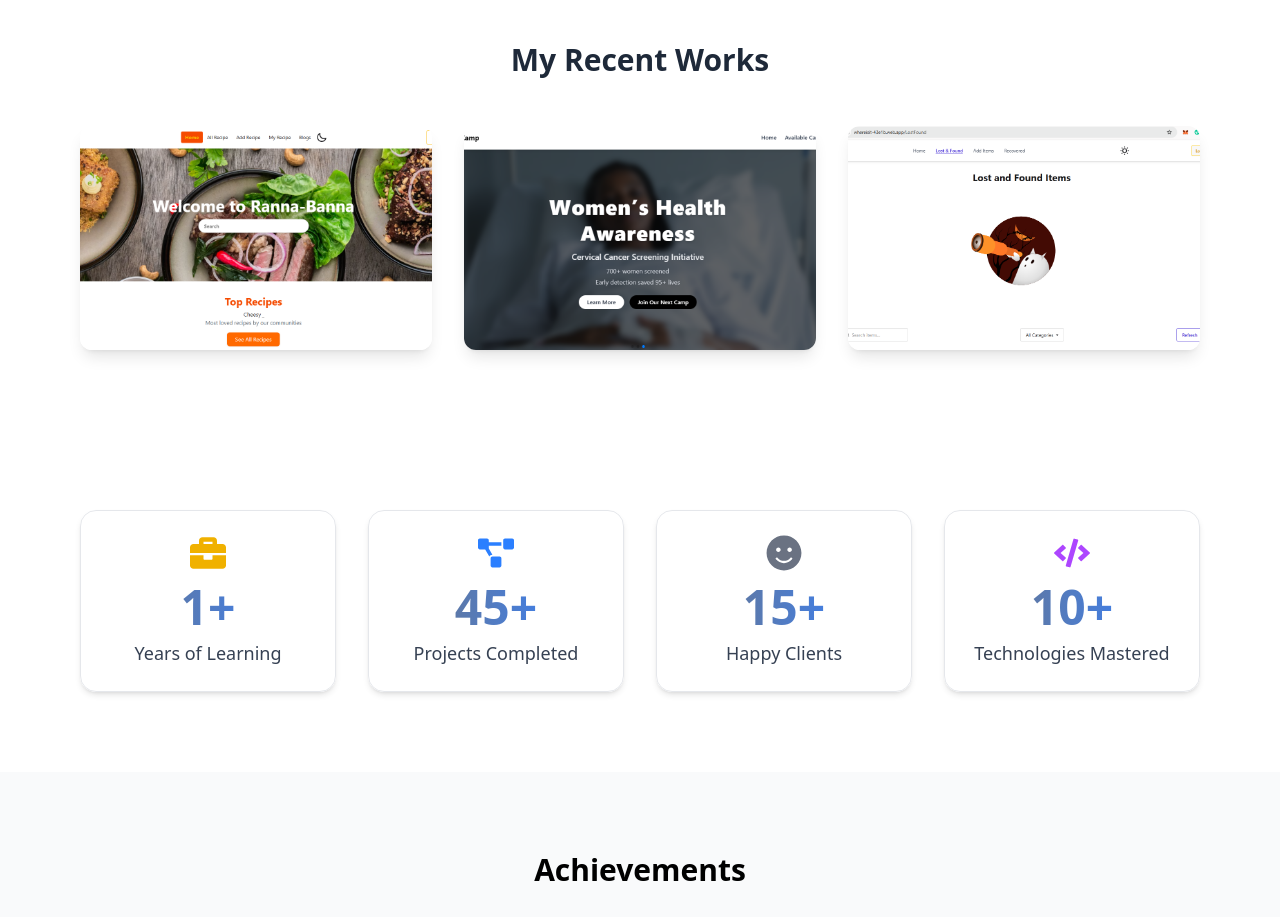
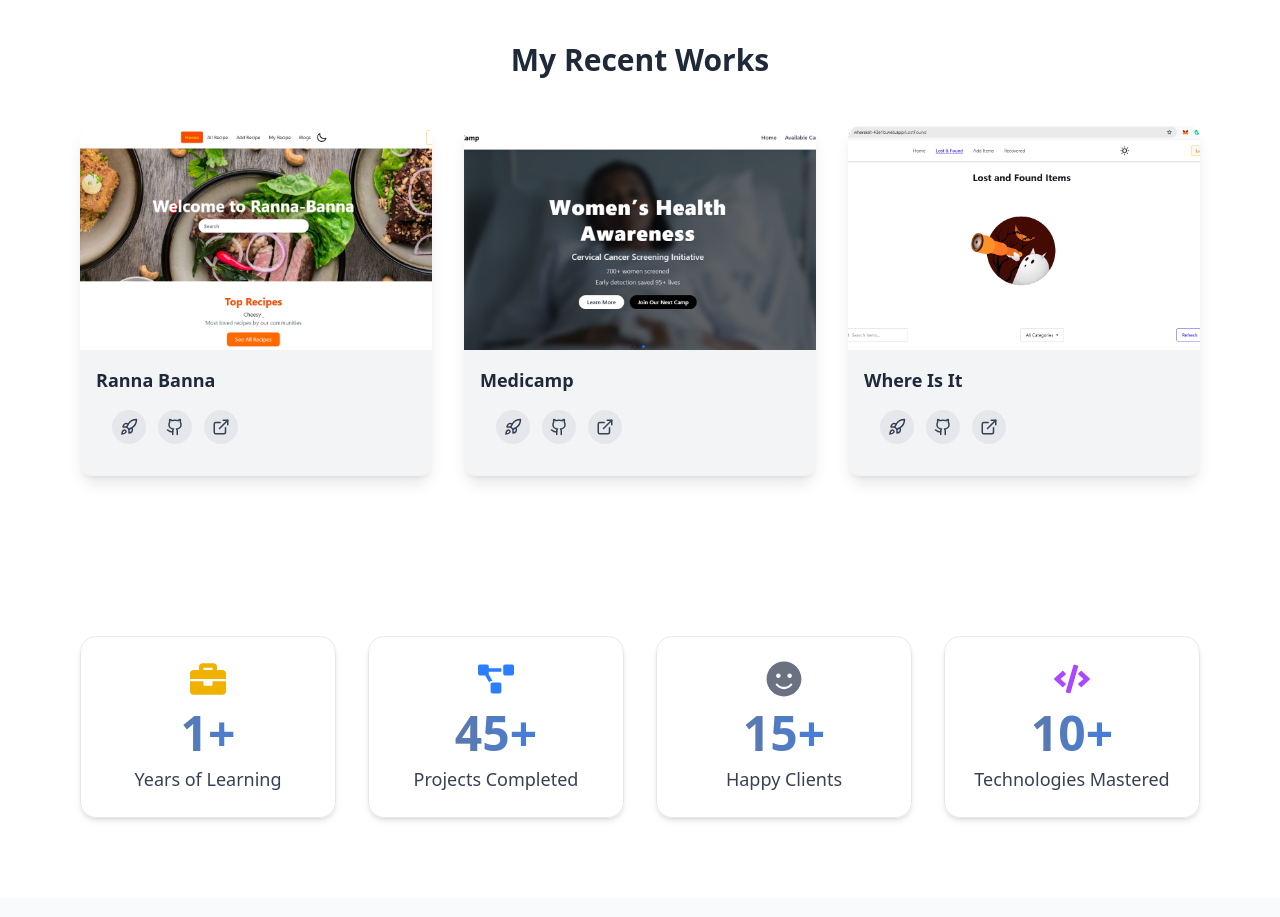
Before and after one commit to RahatInCode/AhmedRahat_portfolio, a React (Vite) app: page / in a window 1280 px wide. Shown: the part 1880-2797 px from the top of the page. Built offline with nearby package versions, Linux system fonts and the light colour scheme.

Commit message:
added view details on the projects

```diff
--- a/src/components/Portfolio.jsx
+++ b/src/components/Portfolio.jsx
@@ -1,28 +1,38 @@
-import { motion } from "framer-motion";
-import { ExternalLink, Github } from "lucide-react";
+import { useState } from "react";
+import { motion, AnimatePresence } from "framer-motion";
+import { ExternalLink, Github, Rocket  } from "lucide-react";
+
 
 const projects = [
   {
     title: "Ranna Banna",
     img: "/images/ranna banna.png",
     live: "https://ranna-banna-93ff1.web.app",
-    github: "https://github.com/RahatInCode/ranna-banna-client-public.git"
+    github: "https://github.com/RahatInCode/ranna-banna-client-public.git",
+    description:
+      "Ranna Banna is a cooking recipe sharing platform where users can browse, upload, and save recipes. It features an intuitive interface, recipe categories, and search functionality for an enhanced culinary experience."
   },
   {
     title: "Medicamp",
     img: "/images/medicamp.png",
     live: "https://medicamp-1e9cc.web.app/",
-    github: "https://github.com/RahatInCode/medicamp-public.git"
+    github: "https://github.com/RahatInCode/medicamp-public.git",
+    description:
+      "Medicamp is a medical camp management system that streamlines the organization of healthcare events. It allows administrators to manage schedules, doctors, patient registrations, and resources efficiently."
   },
   {
     title: "Where Is It",
     img: "/images/lost and found.png",
     live: "https://whereisit-43e1b.web.app/",
-    github: "https://github.com/RahatInCode/whereisit-client-public.git"
+    github: "https://github.com/RahatInCode/whereisit-client-public.git",
+    description:
+      "Where Is It is a lost and found items listing website that connects finders and owners. Users can post lost items, search for found items, and communicate to facilitate item recovery."
   }
 ];
 
 export default function Portfolio() {
+  const [selectedProject, setSelectedProject] = useState(null);
+
   return (
     <section id="portfolio" className="py-20 bg-white dark:bg-gray-900">
       <div className="max-w-6xl mx-auto px-4">
@@ -34,24 +44,143 @@ export default function Portfolio() {
             <motion.div
               key={idx}
               whileHover={{ scale: 1.05 }}
-              className="relative rounded-xl overflow-hidden shadow-lg group"
+              className="relative rounded-xl overflow-hidden shadow-lg group bg-gray-100 dark:bg-gray-800"
             >
-              <img src={proj.img} alt={proj.title} className="w-full h-56 object-cover group-hover:scale-110 transition duration-300" />
-              <div className="absolute inset-0 bg-black bg-opacity-60 flex flex-col justify-center items-center opacity-0 group-hover:opacity-100 transition">
-                <h3 className="text-white text-lg mb-4">{proj.title}</h3>
-                <div className="flex gap-4">
-                  <a href={proj.live} target="_blank" className="bg-gray-500 p-2 rounded-full text-white">
-                    <ExternalLink />
-                  </a>
-                  <a href={proj.github} target="_blank" className="bg-gray-700 p-2 rounded-full text-white">
-                    <Github />
-                  </a>
-                </div>
+              <img
+                src={proj.img}
+                alt={proj.title}
+                className="w-full h-56 object-cover group-hover:scale-110 transition duration-300"
+              />
+              <div className="p-4">
+                <h3 className="text-lg font-semibold text-gray-800 dark:text-white">
+                  {proj.title}
+                </h3>
+             <div className="flex justify-start p-4 gap-3">
+  {/* View Details */}
+  <button
+    onClick={() => setSelectedProject(proj)}
+    className="bg-gray-200 dark:bg-gray-700 p-2 rounded-full text-gray-700 dark:text-gray-300 hover:bg-gray-500 hover:text-white transition"
+    title="View Details"
+  >
+    <Rocket size={18} />
+  </button>
+
+  {/* GitHub Link */}
+  <a
+    href={proj.github}
+    target="_blank"
+    rel="noopener noreferrer"
+    className="bg-gray-200 dark:bg-gray-700 p-2 rounded-full text-gray-700 dark:text-gray-300 hover:bg-gray-500 hover:text-white transition"
+    title="GitHub"
+  >
+    <Github size={18} />
+  </a>
+
+  {/* Live Site Link */}
+  <a
+    href={proj.live}
+    target="_blank"
+    rel="noopener noreferrer"
+    className="bg-gray-200 dark:bg-gray-700 p-2 rounded-full text-gray-700 dark:text-gray-300 hover:bg-gray-500 hover:text-white transition"
+    title="Live Site"
+  >
+    <ExternalLink size={18} />
+  </a>
+</div>
+
               </div>
             </motion.div>
           ))}
         </div>
       </div>
+
+     {/* Modal */}
+<AnimatePresence>
+  {selectedProject && (
+    <motion.div
+      initial={{ opacity: 0 }}
+      animate={{ opacity: 1 }}
+      exit={{ opacity: 0 }}
+      className="fixed inset-0 flex items-center justify-center z-50 pointer-events-none"
+    >
+      <motion.div
+        initial={{ scale: 0.8, opacity: 0 }}
+        animate={{ scale: 1, opacity: 1 }}
+        exit={{ scale: 0.8, opacity: 0 }}
+        className="bg-white dark:bg-gray-900 rounded-xl p-6 max-w-md w-full shadow-xl border border-gray-300 dark:border-gray-700 pointer-events-auto"
+      >
+        <h3 className="text-xl font-bold text-gray-800 dark:text-white mb-4">
+          {selectedProject.title}
+        </h3>
+        <img
+          src={selectedProject.img}
+          alt={selectedProject.title}
+          className="w-full h-48 object-cover rounded mb-4"
+        />
+        <p className="text-gray-600 dark:text-gray-300 mb-4 text-sm">
+          {selectedProject.description}
+        </p>
+
+        {/* Organizer login info (Medicamp only) */}
+        {selectedProject.title === "Medicamp" && (
+          <div className="mb-4 bg-gray-100 dark:bg-gray-800 p-3 rounded-lg border border-gray-300 dark:border-gray-700">
+            <h4 className="font-semibold text-gray-800 dark:text-white text-sm mb-2">Organizer Credentials  (To add , edit , delete camps)</h4>
+            <p className="text-gray-700 dark:text-gray-300 text-sm">
+              <strong>Email:</strong> organizer@medicamp.com
+            </p>
+            <p className="text-gray-700 dark:text-gray-300 text-sm">
+              <strong>Password:</strong> passWord123
+            </p>
+          </div>
+        )}
+
+        {/* Created With */}
+       {/* Created With */}
+<div className="mb-4">
+  <h4 className="font-semibold text-gray-800 dark:text-white text-sm mb-2">Created With</h4>
+  <div className="flex flex-wrap gap-3 items-center">
+    {/* MERN stack split into 4 icons */}
+    <img src="https://cdn.simpleicons.org/mongodb/47A248" alt="MongoDB" title="MongoDB" className="h-6 w-6" />
+    <img src="https://cdn.simpleicons.org/express/000000" alt="Express" title="Express" className="h-6 w-6 bg-white rounded" />
+    <img src="https://cdn.simpleicons.org/react/61DAFB" alt="React" title="React" className="h-6 w-6" />
+    <img src="https://cdn.simpleicons.org/nodedotjs/339933" alt="Node.js" title="Node.js" className="h-6 w-6" />
+
+    {/* Firebase */}
+    <img src="https://cdn.simpleicons.org/firebase/FFCA28" alt="Firebase" title="Firebase" className="h-6 w-6" />
+
+    {/* JWT */}
+    <img src="https://cdn.simpleicons.org/jsonwebtokens/000000" alt="JWT" title="JWT" className="h-6 w-6" />
+  </div>
+</div>
+
+
+        <div className="flex gap-4">
+          <a
+            href={selectedProject.live}
+            target="_blank"
+            className="bg-gray-500 hover:bg-gray-600 text-white px-4 py-2 rounded flex items-center gap-2"
+          >
+            <ExternalLink size={16} /> Live Site
+          </a>
+          <a
+            href={selectedProject.github}
+            target="_blank"
+            className="bg-gray-700 hover:bg-gray-800 text-white px-4 py-2 rounded flex items-center gap-2"
+          >
+            <Github size={16} /> GitHub
+          </a>
+        </div>
+        <button
+          onClick={() => setSelectedProject(null)}
+          className="mt-4 w-full text-center py-2 rounded bg-red-500 hover:bg-red-600 text-white"
+        >
+          Close
+        </button>
+      </motion.div>
+    </motion.div>
+  )}
+</AnimatePresence>
+
     </section>
   );
 }
```
